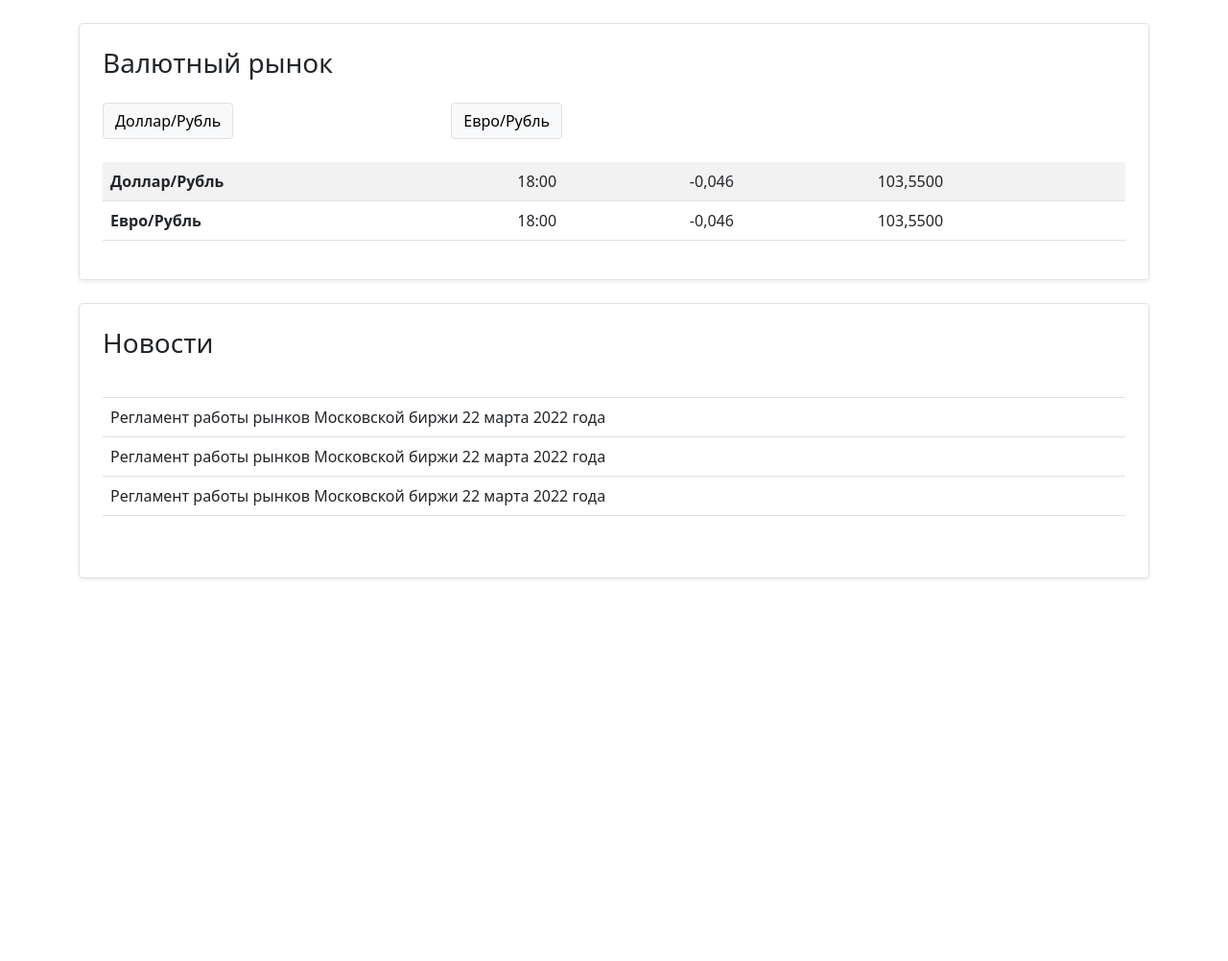
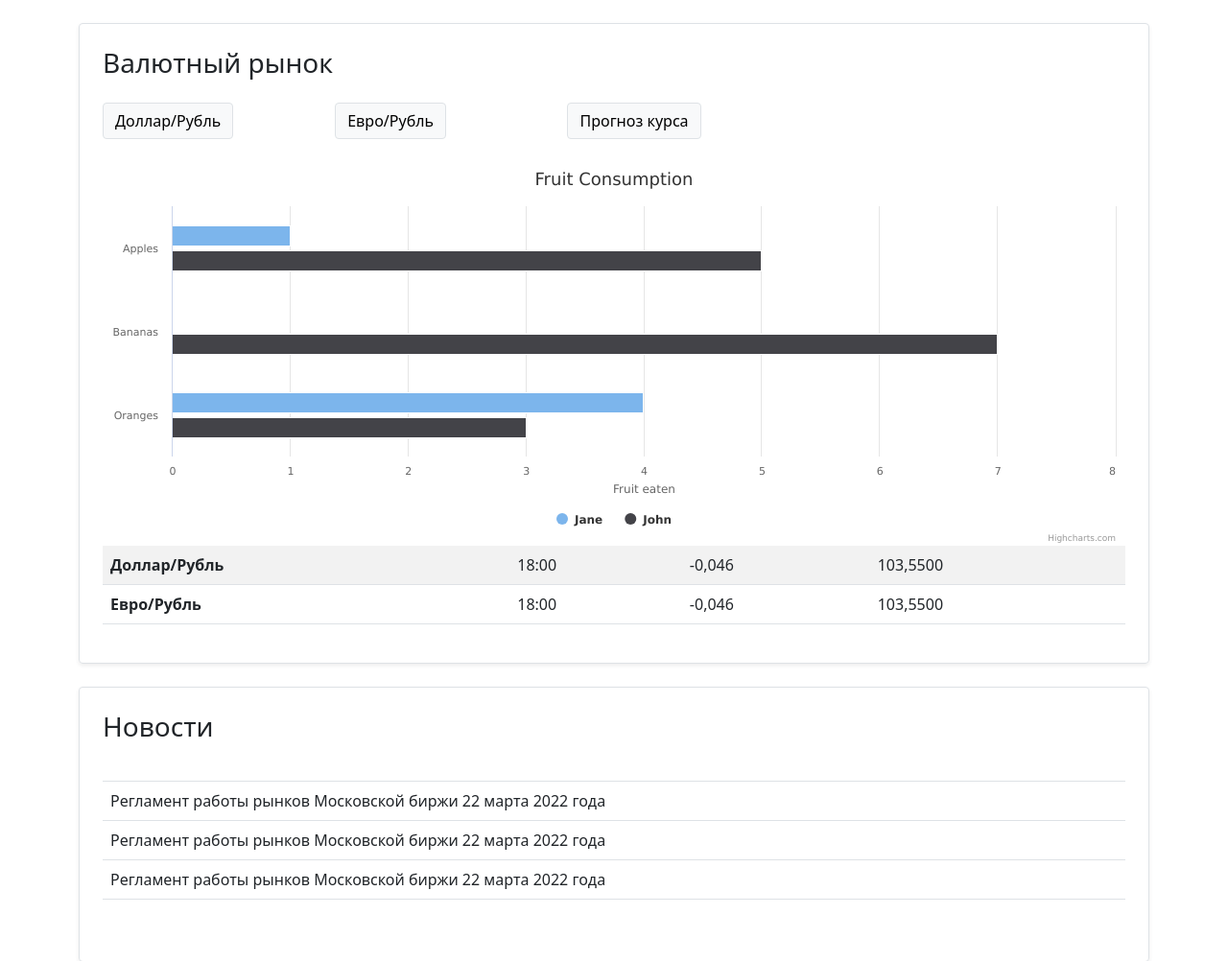
Before and after one commit to profMsaif/news-rubles, a Django app: page / in a window 1280 px wide. Shown: the part 73-1075 px from the top of the page at 96% size. Before the commit the page ends 677 px from the top, so only its background shows below. Run offline with Django 4.2, Linux system fonts and the light colour scheme.

Commit message:
graph changes

```diff
--- a/mainpage/static/mainpage/js/main.js
+++ b/mainpage/static/mainpage/js/main.js
@@ -1,61 +1,23 @@
-Highcharts.getJSON(
-  'https://cdn.jsdelivr.net/gh/highcharts/highcharts@v7.0.0/samples/data/usdeur.json',
-  function (data) {
-
-    Highcharts.chart('container-chart', {
+var chart = Highcharts.chart('container-chartt', {
       chart: {
-        zoomType: 'x'
+          type: 'bar'
       },
       title: {
-        text: ''
-      },
-      subtitle: {
-        text: document.ontouchstart === undefined ?
-          'Click and drag in the plot area to zoom in' : 'Pinch the chart to zoom in'
+          text: 'Fruit Consumption'
       },
       xAxis: {
-        type: 'datetime'
+          categories: ['Apples', 'Bananas', 'Oranges']
       },
       yAxis: {
-        title: {
-          text: 'Exchange rate'
-        }
+          title: {
+              text: 'Fruit eaten'
+          }
       },
-      legend: {
-        enabled: false
-      },
-      plotOptions: {
-        area: {
-          fillColor: {
-            linearGradient: {
-              x1: 0,
-              y1: 0,
-              x2: 0,
-              y2: 1
-            },
-            stops: [
-              [0, Highcharts.getOptions().colors[0]],
-              [1, Highcharts.color(Highcharts.getOptions().colors[0]).setOpacity(0).get('rgba')]
-            ]
-          },
-          marker: {
-            radius: 2
-          },
-          lineWidth: 1,
-          states: {
-            hover: {
-              lineWidth: 1
-            }
-          },
-          threshold: null
-        }
-      },
-
       series: [{
-        type: 'area',
-        name: 'USD to EUR',
-        data: data
+          name: 'Jane',
+          data: [1, 0, 4]
+      }, {
+          name: 'John',
+          data: [5, 7, 3]
       }]
-    });
-  }
-);
+  });
--- a/mainpage/templates/mainpage/base.html
+++ b/mainpage/templates/mainpage/base.html
@@ -11,10 +11,6 @@
     <link rel="stylesheet" href="{% static 'mainpage/css/main.css' %}">
     <link rel="stylesheet" href="https://cdn.jsdelivr.net/npm/bootstrap@5.1.3/dist/css/bootstrap.min.css">
     <script src="https://code.highcharts.com/highcharts.js"></script>
-    <script src="https://code.highcharts.com/modules/data.js"></script>
-    <script src="https://code.highcharts.com/modules/exporting.js"></script>
-    <script src="https://code.highcharts.com/modules/export-data.js"></script>
-    <script src="https://code.highcharts.com/modules/accessibility.js"></script>
     <title>{% block title %}{% endblock %}</title>
     </head>
 <body>
--- a/mainpage/templates/mainpage/index.html
+++ b/mainpage/templates/mainpage/index.html
@@ -23,6 +23,9 @@
                             <div class="col">
                               <button type="button" class="btn border btn-light">Евро/Рубль</button>
                             </div>
+                            <div class="col">
+                              <button type="button" class="btn border btn-light">Прогноз курса</button>
+                            </div>
                           </div>
                         </div>
                     </div>
@@ -30,7 +33,8 @@
             <!--  -->
             <br>
             <!-- График -->
-                <div id="container-chart"></div>
+                <!-- <div id="container-chart"></div> -->
+                <div id="container-chartt" style="width:100%; height:400px;"></div>
             <!--  -->
             <!-- Информационная таблица -->
             <table class="table table-striped">
```
